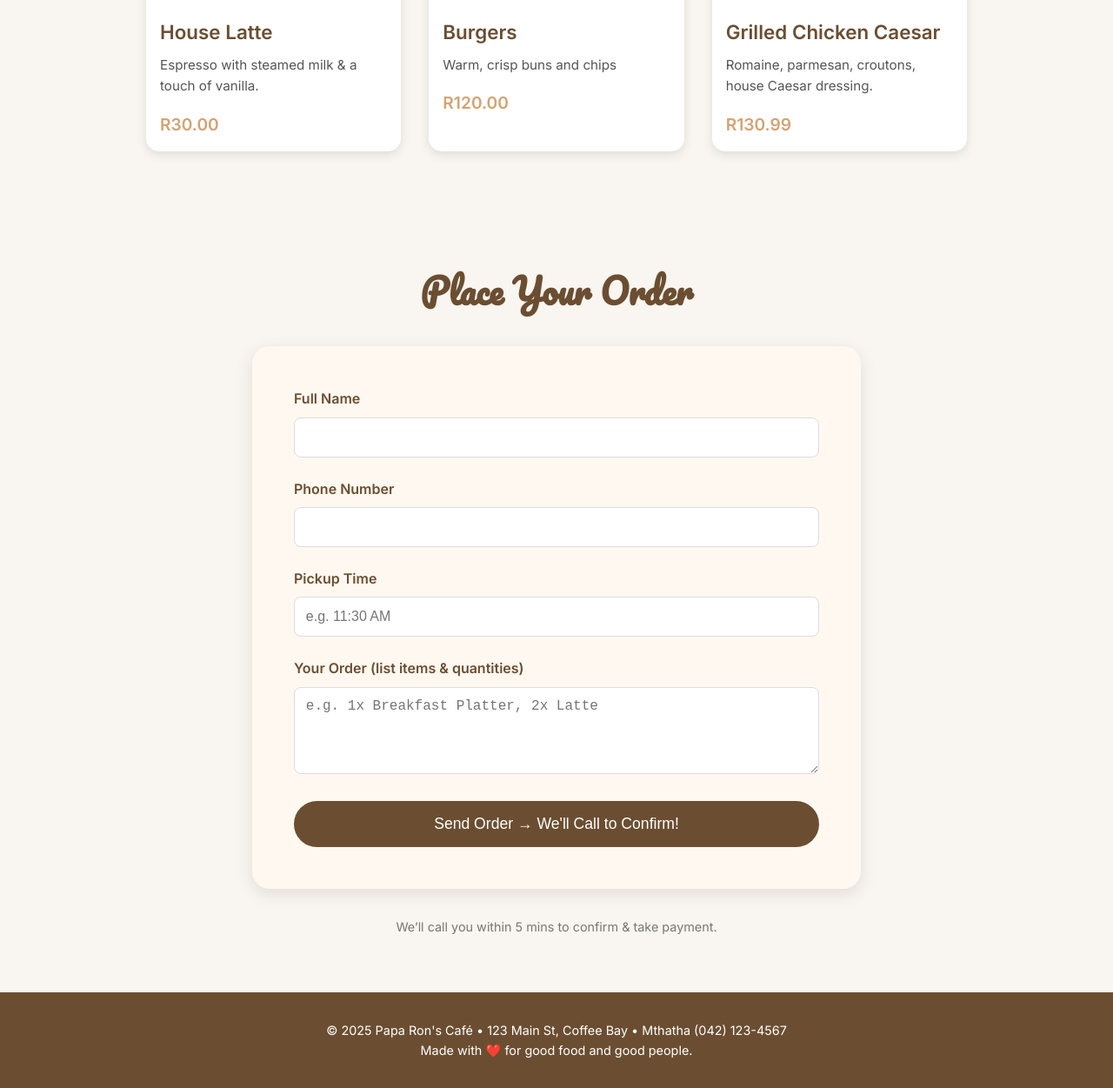
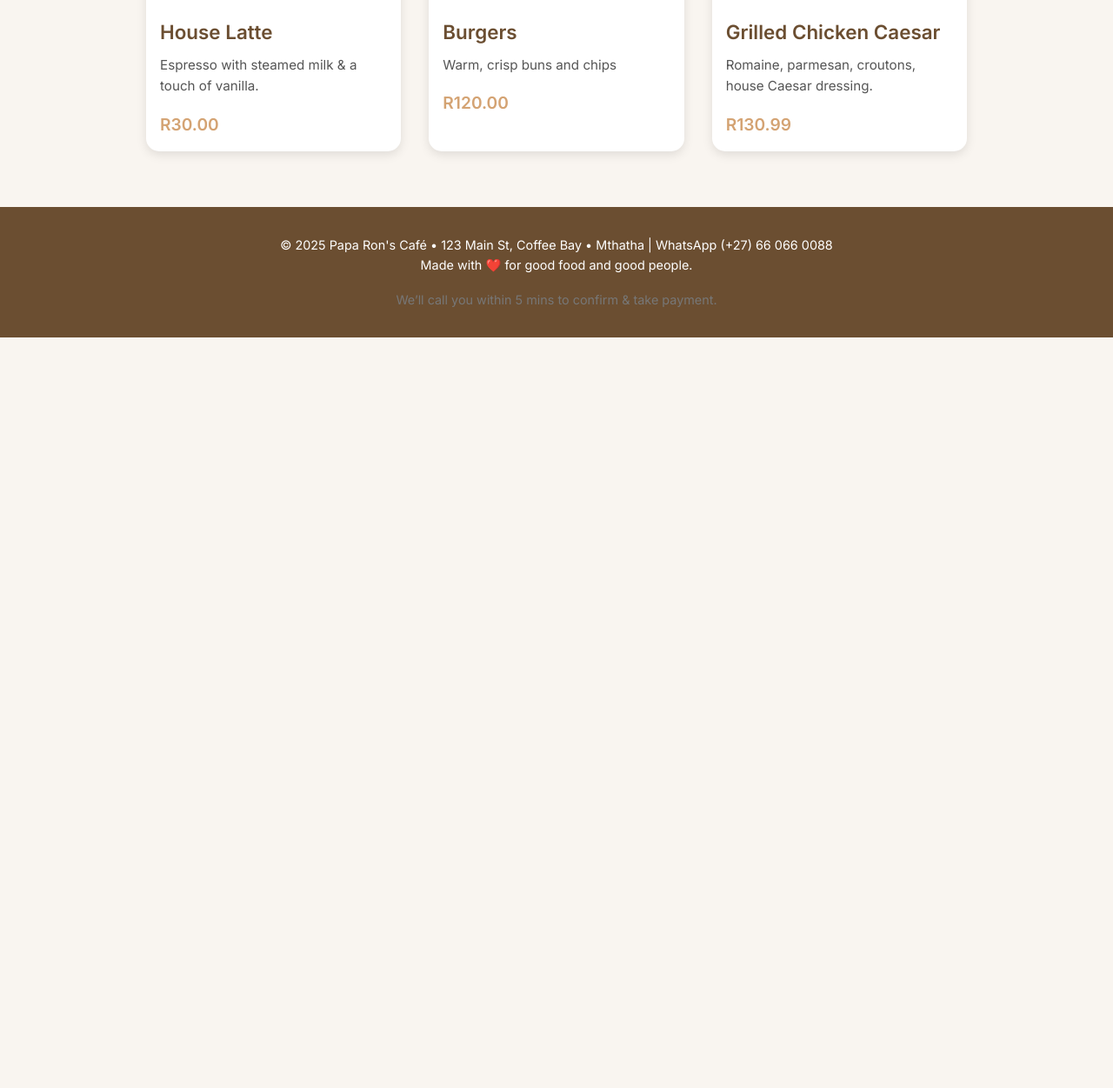
Before and after one commit to TiffyAI-USD/Papa_Rons_Cafe, a plain HTML site: page index.html in a window 1280 px wide. Shown: the part 1571-2822 px from the top of the page at 87% size. After the commit the page ends 1959 px from the top, so only its background shows below. Drawn offline with Linux system fonts and the light colour scheme.

Commit message:
Update index.html

```diff
--- a/index.html
+++ b/index.html
@@ -241,7 +241,7 @@
   <div id="menuLightbox" class="lightbox">
     <div class="lightbox-content">
       <span class="close-btn" id="closeMenu">×</span>
-      <img src="https://tiffyai-usd.github.io/Papa_Rons_Cafe/menu1.jpg" alt="Full Menu" class="lightbox-img">
+      <img src="https://tiffyai-usd.github.io/Papa_Rons_Cafe/menu1.jpeg" alt="Full Menu" class="lightbox-img">
       <div style="margin-top:1rem; color:white; font-size:1rem;">
         Scroll to explore • Then order below or
         <a href="https://tiffyai-usd.github.io/Papa_Rons_Cafe/menu1.pdf" download style="color:#e63946; font-weight:bold;">download PDF</a>
@@ -293,37 +293,13 @@
     </div>
   </section>
 
-  <!-- ORDER FORM (same) -->
-  <section id="order">
-    <h2>Place Your Order</h2>
-    <form class="order-form" action="https://formspree.io/f/your-email-here" method="POST">
-      <div class="form-group">
-        <label for="name">Full Name</label>
-        <input type="text" id="name" name="name" required />
-      </div>
-      <div class="form-group">
-        <label for="phone">Phone Number</label>
-        <input type="tel" id="phone" name="phone" required />
-      </div>
-      <div class="form-group">
-        <label for="pickup">Pickup Time</label>
-        <input type="text" id="pickup" name="pickup" placeholder="e.g. 11:30 AM" required />
-      </div>
-      <div class="form-group">
-        <label for="items">Your Order (list items & quantities)</label>
-        <textarea id="items" name="items" placeholder="e.g. 1x Breakfast Platter, 2x Latte" required></textarea>
-      </div>
-      <button type="submit" class="submit-btn">Send Order → We'll Call to Confirm!</button>
-    </form>
+  <!-- FOOTER -->
+  <footer>
+    <p>© 2025 Papa Ron's Café • 123 Main St, Coffee Bay • Mthatha | WhatsApp (+27) 66 066 0088</p>
+    <p>Made with ❤️ for good food and good people.</p>
     <p style="text-align:center; margin-top:1rem; color:#777; font-size:0.9rem;">
       We’ll call you within 5 mins to confirm & take payment.
     </p>
-  </section>
-
-  <!-- FOOTER -->
-  <footer>
-    <p>© 2025 Papa Ron's Café • 123 Main St, Coffee Bay • Mthatha  (042) 123-4567</p>
-    <p>Made with ❤️ for good food and good people.</p>
   </footer>
 
   <!-- JS -->
```
